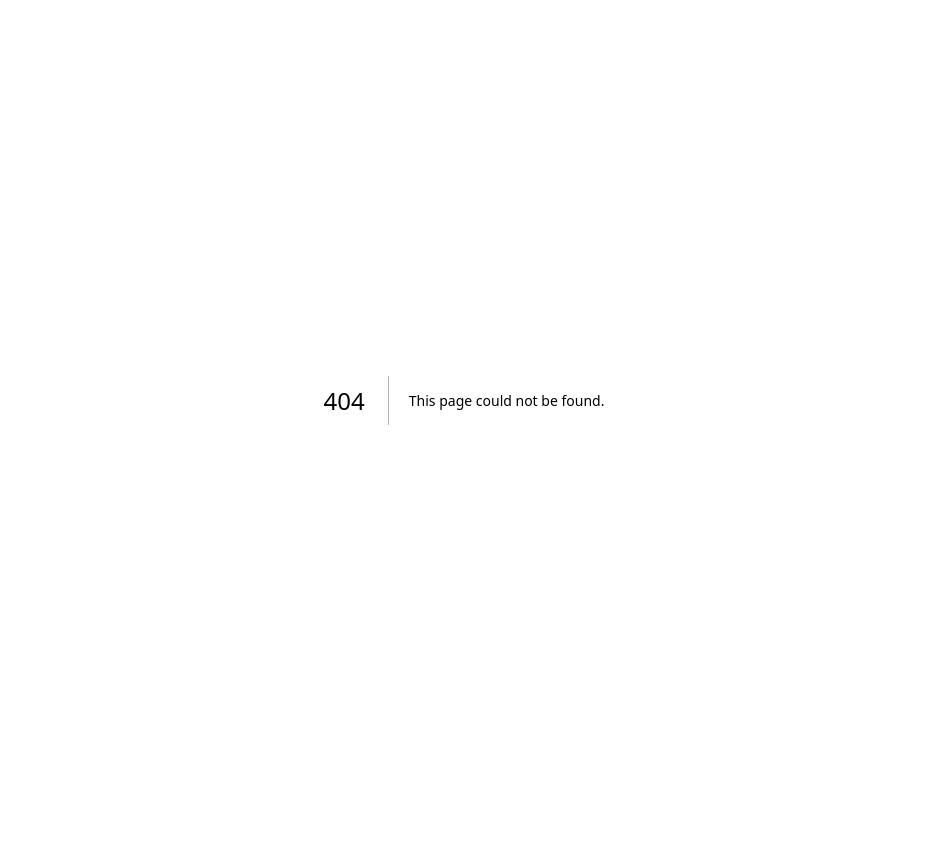
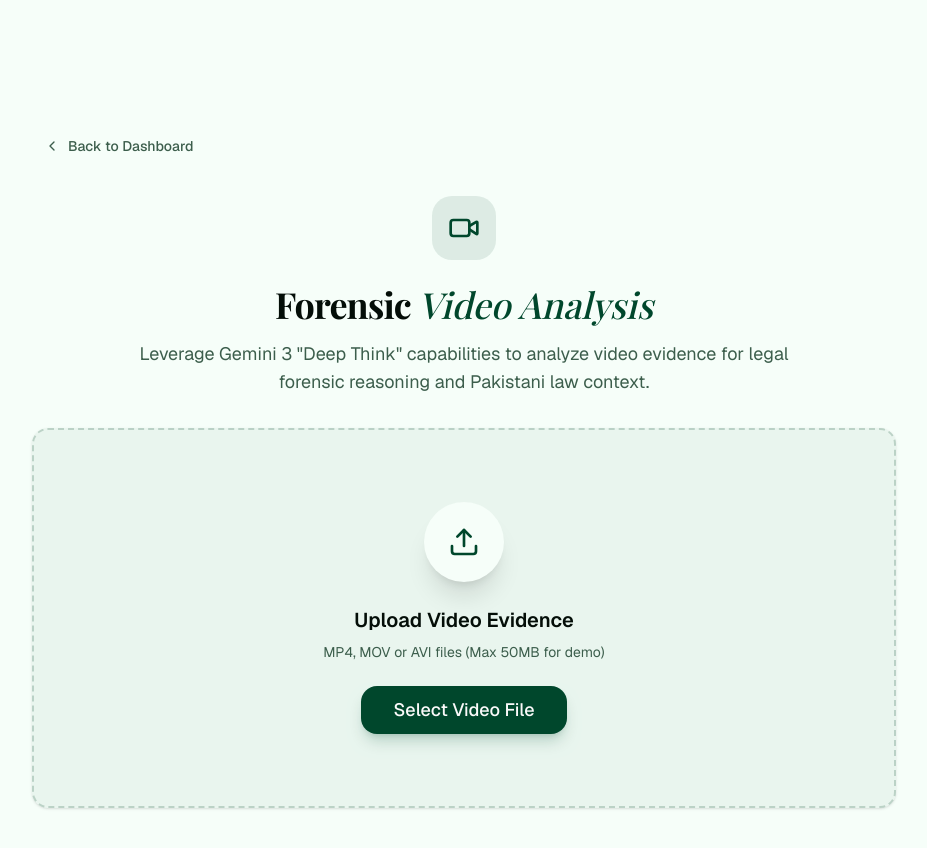
Before and after one commit to hasnaatmalik/askqanoon, a Next.js app: page /video in a window 1280 px wide. Before the commit this address had no page. Shown: the top 848 px of the page, without its empty margins (176-1103 px from the left). Before the commit the page ends 800 px from the top, so only its background shows below. Built offline with nearby package versions, Linux system fonts and the light colour scheme; a web font is replaced by a local one.

Commit message:
Add new Deposition Prep and Video Forensic feature pages

```diff
--- /dev/null
+++ b/src/app/deposition/page.tsx
@@ -0,0 +1,14 @@
+"use client";
+
+import { DepositionSimulator } from "@/components/deposition-simulator";
+import { useRouter } from "next/navigation";
+
+export default function DepositionPage() {
+    const router = useRouter();
+
+    return (
+        <div className="min-h-screen bg-background">
+            <DepositionSimulator onBack={() => router.push("/")} />
+        </div>
+    );
+}
--- /dev/null
+++ b/src/app/video/page.tsx
@@ -0,0 +1,14 @@
+"use client";
+
+import { VideoAnalysis } from "@/components/video-analysis";
+import { useRouter } from "next/navigation";
+
+export default function VideoPage() {
+    const router = useRouter();
+
+    return (
+        <div className="min-h-screen bg-background p-4 md:p-8">
+            <VideoAnalysis onBack={() => router.push("/")} />
+        </div>
+    );
+}
```
